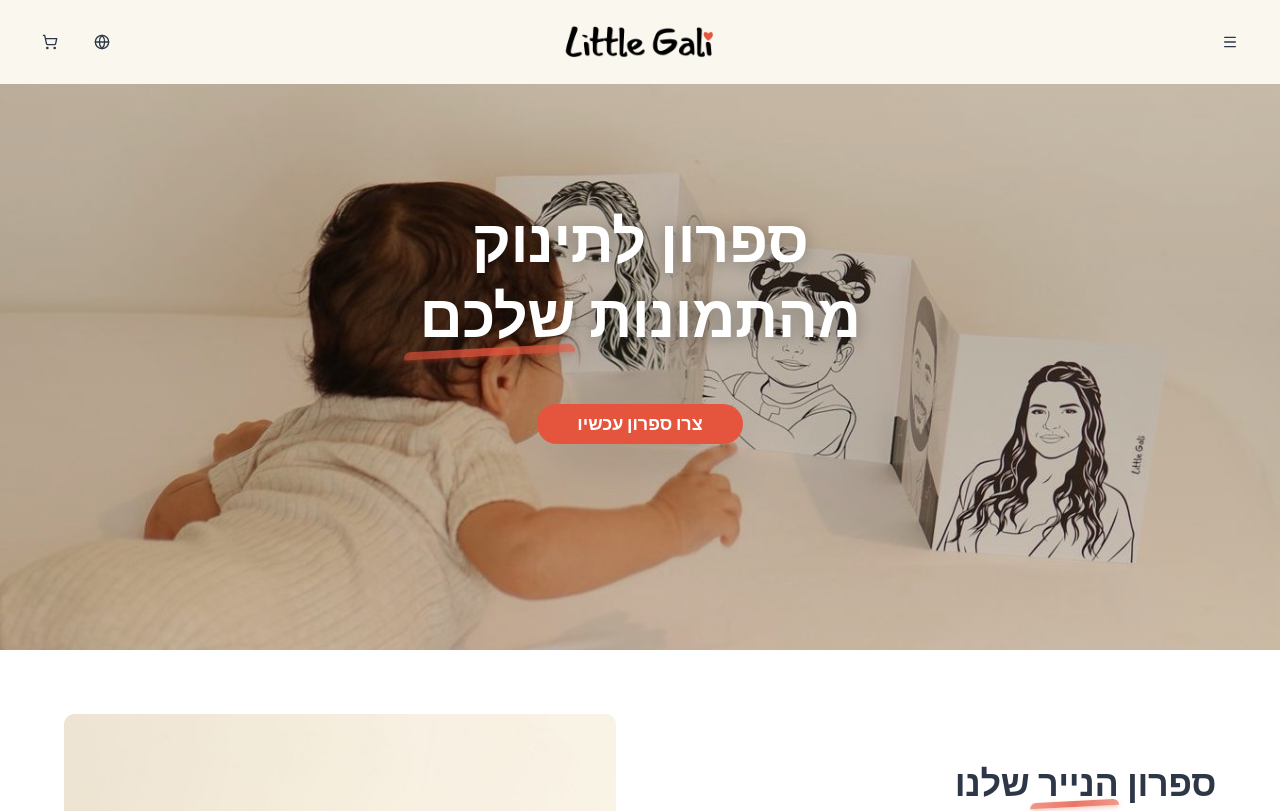
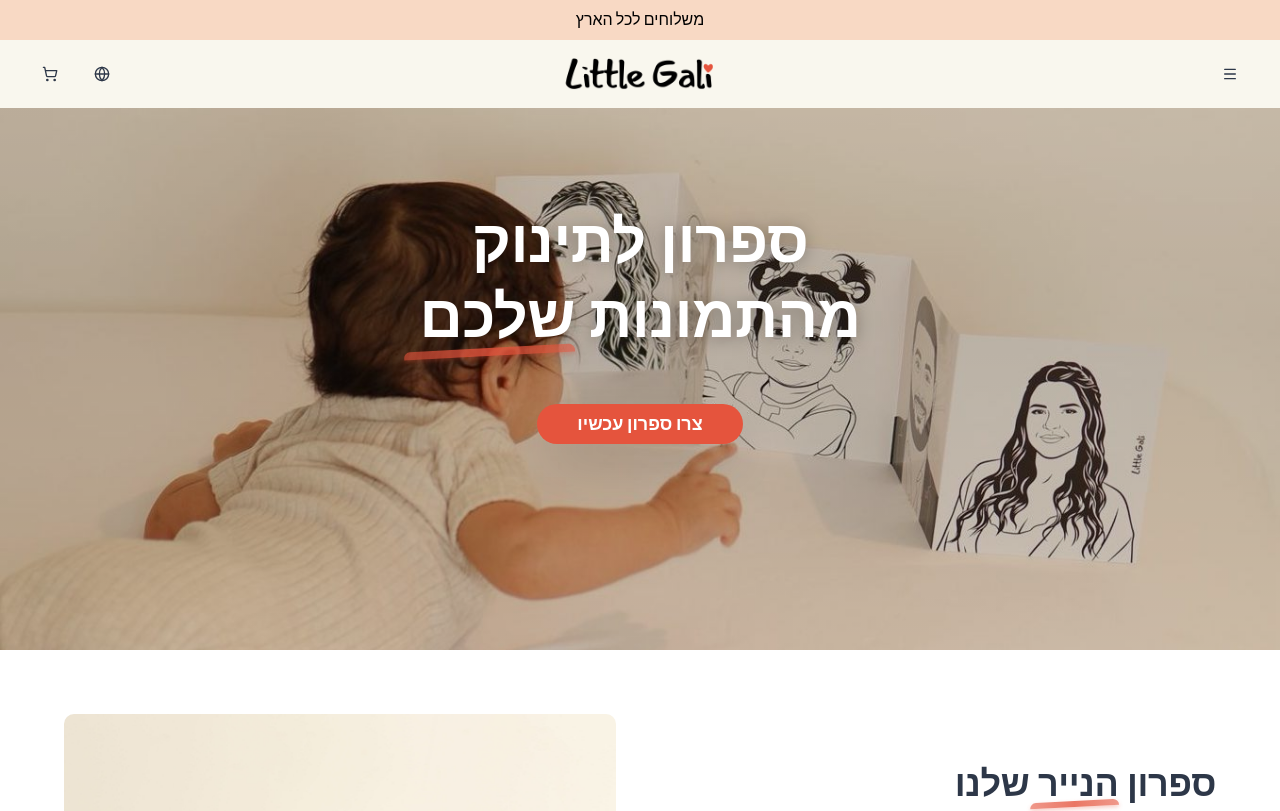
Before and after one commit to yawel-wel/little-gali, a Next.js app: page / in a window 1280 px wide. Shown: the top 811 px of the page. Built offline with nearby package versions, Linux system fonts and the light colour scheme.

Commit message:
new banner

```diff
--- a/src/app/page.tsx
+++ b/src/app/page.tsx
@@ -583,7 +583,7 @@ export default function Home() {
 
       <main className="flex-1">
         {/* Hero Section */}
-        <section className="relative w-full h-[500px] md:h-[600px] lg:h-[650px] overflow-hidden pt-[72px] pb-24 sm:pb-0">
+        <section className="relative w-full h-[500px] md:h-[600px] lg:h-[650px] overflow-hidden pt-[120px] pb-24 sm:pb-0">
           {/* Background Image - positioned top-right */}
           <div className="absolute inset-0">
             <motion.div
--- a/src/components/header.tsx
+++ b/src/components/header.tsx
@@ -9,6 +9,7 @@ import { Sheet, SheetContent, SheetTrigger } from "@/components/ui/sheet";
 import { Menu } from "lucide-react";
 import { CartDrawer } from "@/components/cart-drawer";
 import { LanguageSwitcher } from "@/components/language-switcher";
+import { TopBanner } from "@/components/top-banner";
 import { useLanguage } from "@/lib/LanguageContext";
 
 const easeOwlet = [0.16, 1, 0.3, 1];
@@ -74,15 +75,21 @@ export function Header() {
   }));
 
   return (
-    <motion.header
-      className="fixed top-0 left-0 right-0 z-50"
-      style={{ backgroundColor: "#F9F7EE" }}
-      initial={prefersReducedMotion ? false : { y: -100 }}
-      animate={prefersReducedMotion ? undefined : { y: 0 }}
-      transition={{ duration: 1.1, ease: easeOwlet }}
-    >
+    <>
+      <TopBanner />
+      <motion.header
+        className="fixed left-0 right-0 z-50 transition-[top] duration-300 ease-in-out"
+        style={{
+          backgroundColor: "#F9F7EE",
+          top: "var(--banner-height, 40px)",
+          marginTop: 0
+        }}
+        initial={prefersReducedMotion ? false : { y: -100 }}
+        animate={prefersReducedMotion ? undefined : { y: 0 }}
+        transition={{ duration: 1.1, ease: easeOwlet }}
+      >
       <div className="container mx-auto px-4 sm:px-6 lg:px-8">
-        <div className="flex items-center justify-between py-4 relative">
+        <div className="flex items-center justify-between py-3 md:py-2 relative">
           {/* Left Side - Hamburger Menu (Both languages) */}
           <div className="flex-shrink-0 flex items-center gap-4">
             <Sheet open={isOpen} onOpenChange={setIsOpen}>
@@ -193,5 +200,6 @@ export function Header() {
         </div>
       </div>
     </motion.header>
+    </>
   );
 }
--- /dev/null
+++ b/src/components/top-banner.tsx
@@ -0,0 +1,73 @@
+"use client";
+
+import { useState, useEffect, useRef } from "react";
+import { motion, AnimatePresence } from "framer-motion";
+import { useLanguage } from "@/lib/LanguageContext";
+
+export function TopBanner() {
+  const { t } = useLanguage();
+  const [isVisible, setIsVisible] = useState(true);
+  const [lastScrollY, setLastScrollY] = useState(0);
+  const bannerRef = useRef<HTMLDivElement>(null);
+
+  useEffect(() => {
+    const handleScroll = () => {
+      const currentScrollY = window.scrollY;
+
+      // Hide banner when scrolling down, show when scrolling up
+      if (currentScrollY > lastScrollY && currentScrollY > 50) {
+        setIsVisible(false);
+      } else if (currentScrollY < lastScrollY) {
+        setIsVisible(true);
+      }
+
+      setLastScrollY(currentScrollY);
+    };
+
+    window.addEventListener("scroll", handleScroll, { passive: true });
+    return () => window.removeEventListener("scroll", handleScroll);
+  }, [lastScrollY]);
+
+  // Update CSS variable for header positioning based on actual banner height
+  useEffect(() => {
+    const updateBannerHeight = () => {
+      if (bannerRef.current && isVisible) {
+        const height = bannerRef.current.offsetHeight;
+        document.documentElement.style.setProperty(
+          "--banner-height",
+          `${height}px`
+        );
+      } else {
+        document.documentElement.style.setProperty(
+          "--banner-height",
+          "0px"
+        );
+      }
+    };
+
+    updateBannerHeight();
+
+    // Update on resize
+    window.addEventListener("resize", updateBannerHeight);
+    return () => window.removeEventListener("resize", updateBannerHeight);
+  }, [isVisible]);
+
+  return (
+    <AnimatePresence>
+      {isVisible && (
+        <motion.div
+          ref={bannerRef}
+          initial={{ y: 0, opacity: 1 }}
+          exit={{ y: -100, opacity: 0 }}
+          transition={{ duration: 0.3, ease: "easeInOut" }}
+          className="fixed top-0 left-0 right-0 z-[60] text-center py-2 px-4"
+          style={{ backgroundColor: "#f8d9c4" }}
+        >
+          <p className="text-black font-body text-sm md:text-base">
+            {t("banner.shipping")}
+          </p>
+        </motion.div>
+      )}
+    </AnimatePresence>
+  );
+}
--- a/src/lib/LanguageContext.tsx
+++ b/src/lib/LanguageContext.tsx
@@ -93,6 +93,9 @@ const hebrewTranslations = {
   "nav.inspiration": "השראה",
   "nav.contact": "צור קשר",
   "nav.createBook": "צרו ספרון",
+
+  // Top Banner
+  "banner.shipping": "משלוחים לכל הארץ",
 
   // Cart
   "cart.title": "עגלת הקניות",
@@ -496,6 +499,9 @@ const englishTranslations = {
   "nav.inspiration": "Inspiration",
   "nav.contact": "Contact",
   "nav.createBook": "Create Book",
+
+  // Top Banner
+  "banner.shipping": "Shipping Nationwide",
 
   // Cart
   "cart.title": "Shopping Cart",
```
